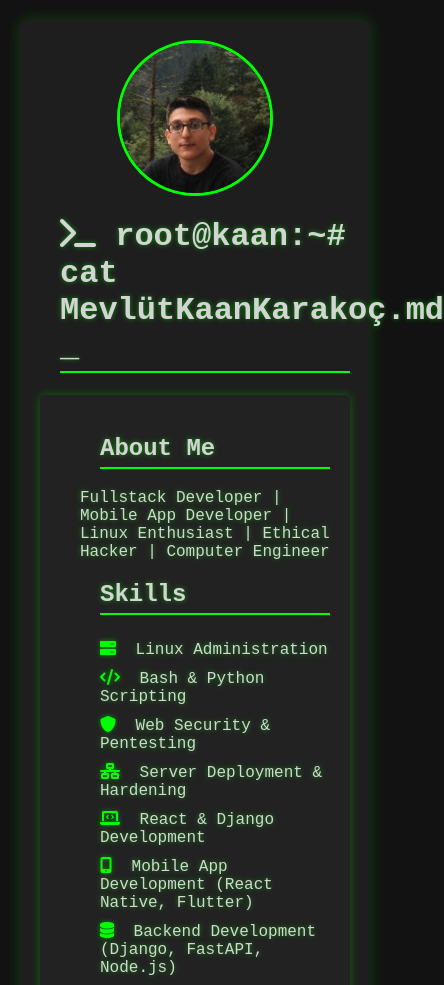
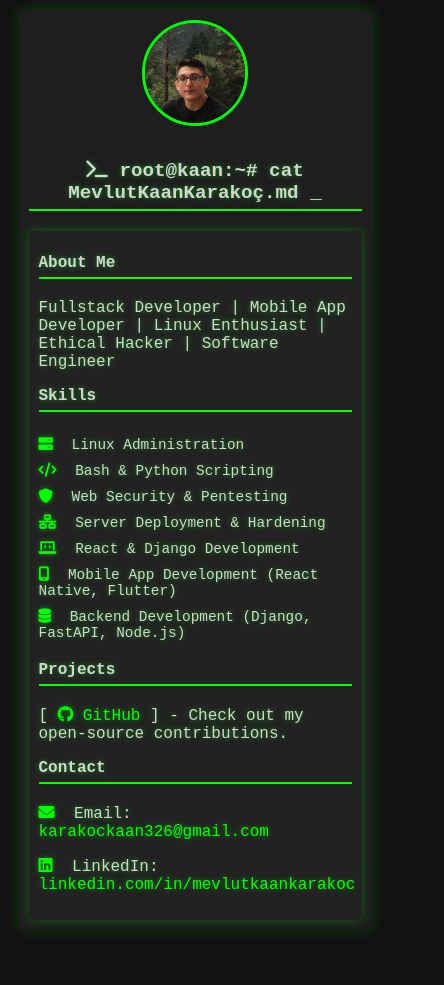
Before and after one commit to kaankarakoc42/kaankarakoc42.github.io, a plain HTML site: page index.html in a window 390 px wide. Shown: the top 985 px of the page, 444 px wide, since content can reach past the window. After the commit the page ends 940 px from the top, so only its background shows below. Drawn offline with Linux system fonts and the light colour scheme.

Commit message:
second commit

```diff
--- a/index.html
+++ b/index.html
@@ -3,7 +3,7 @@
 <head>
     <meta charset="UTF-8">
     <meta name="viewport" content="width=device-width, initial-scale=1.0">
-    <title>Fullstack Developer | Professional Portfolio</title>
+    <title>Mevlüt Kaan Karakoç |Fullstack Developer | Professional Portfolio</title>
     <link rel="stylesheet" href="https://cdnjs.cloudflare.com/ajax/libs/font-awesome/6.0.0/css/all.min.css">
     <style>
         body {
@@ -21,15 +21,13 @@
             background: #1e1e1e;
             border-radius: 8px;
             box-shadow: 0 0 15px rgba(0, 255, 0, 0.2);
-        }
-        .content {
-            text-align: left;
-            padding-left: 20px;
+            text-align: center;
+            width: 90%;
         }
         h1, h2 {
             border-bottom: 2px solid #0f0;
             padding-bottom: 5px;
-            margin-left: 20px;
+            margin-bottom: 20px;
         }
         a {
             color: #0f0;
@@ -44,6 +42,7 @@
             padding: 20px;
             border-radius: 5px;
             box-shadow: 0 0 10px rgba(0, 255, 0, 0.3);
+            text-align: left;
         }
         .profile-image {
             width: 150px;
@@ -52,9 +51,6 @@
             object-fit: cover;
             border: 3px solid #0f0;
             margin-bottom: 15px;
-            display: block;
-            margin-left: auto;
-            margin-right: auto;
         }
         .blinking-cursor::after {
             content: "_";
@@ -65,7 +61,7 @@
         }
         ul {
             list-style-type: none;
-            padding-left: 20px;
+            padding: 0;
         }
         li {
             padding: 5px 0;
@@ -74,16 +70,51 @@
             margin-right: 10px;
             color: #0f0;
         }
+        @media (max-width: 600px) {
+            body {
+                padding: 10px;
+            }
+            .profile-image {
+                width: 120px;
+                height: 120px;
+            }
+            .container {
+                padding: 15px;
+            }
+            .terminal {
+                padding: 15px;
+            }
+            h1 {
+                font-size: 1.2em;
+            }
+            h2 {
+                font-size: 1em;
+            }
+            ul {
+                font-size: 0.9em;
+            }
+        }
+        @media (max-width: 400px) {
+            .profile-image {
+                width: 100px;
+                height: 100px;
+            }
+            .container {
+                padding: 10px;
+            }
+            .terminal {
+                padding: 10px;
+            }
+        }
     </style>
 </head>
 <body>
     <div class="container">
-        <img src="/images/kaan.jpg" alt="Profile Picture" class="profile-image">
-        <h1><i class="fas fa-terminal"></i> root@kaan:~# cat MevlütKaanKarakoç.md <span class="blinking-cursor"></span></h1>
+        <img src="images/kaan.jpg" alt="Profile Picture" class="profile-image">
+        <h1><i class="fas fa-terminal"></i> root@kaan:~# cat MevlutKaanKarakoç.md <span class="blinking-cursor"></span></h1>
         <div class="terminal">
-            <div class="content">
             <h2>About Me</h2>
-                <p>Fullstack Developer | Mobile App Developer | Linux Enthusiast | Ethical Hacker | Computer Engineer</p>
+            <p>Fullstack Developer | Mobile App Developer | Linux Enthusiast | Ethical Hacker | Software Engineer</p>
 
             <h2>Skills</h2>
             <ul>
@@ -97,12 +128,11 @@
             </ul>
 
             <h2>Projects</h2>
-                <p>[ <a href="https://github.com/kaankarakoc42"><i class="fab fa-github"></i> GitHub</a> ] - Check out my open-source contributions.</p>
+            <p>[ <a href="#"><i class="fab fa-github"></i> GitHub</a> ] - Check out my open-source contributions.</p>
 
             <h2>Contact</h2>
             <p><i class="fas fa-envelope icon"></i> Email: <a href="mailto:karakockaan326@gmail.com">karakockaan326@gmail.com</a></p>
-                <p><i class="fab fa-linkedin icon"></i> LinkedIn: <a href="https://www.linkedin.com/in/mevlutkaankarakoc">linkedin.com/in/mevlutkaankarakoc/</a></p>
-            </div>
+            <p><i class="fab fa-linkedin icon"></i> LinkedIn: <a href="https://www.linkedin.com/in/mevlutkaankarakoc/">linkedin.com/in/mevlutkaankarakoc</a></p>
         </div>
     </div>
 </body>
```
Lines whose indentation alone changed are shown as unchanged.
